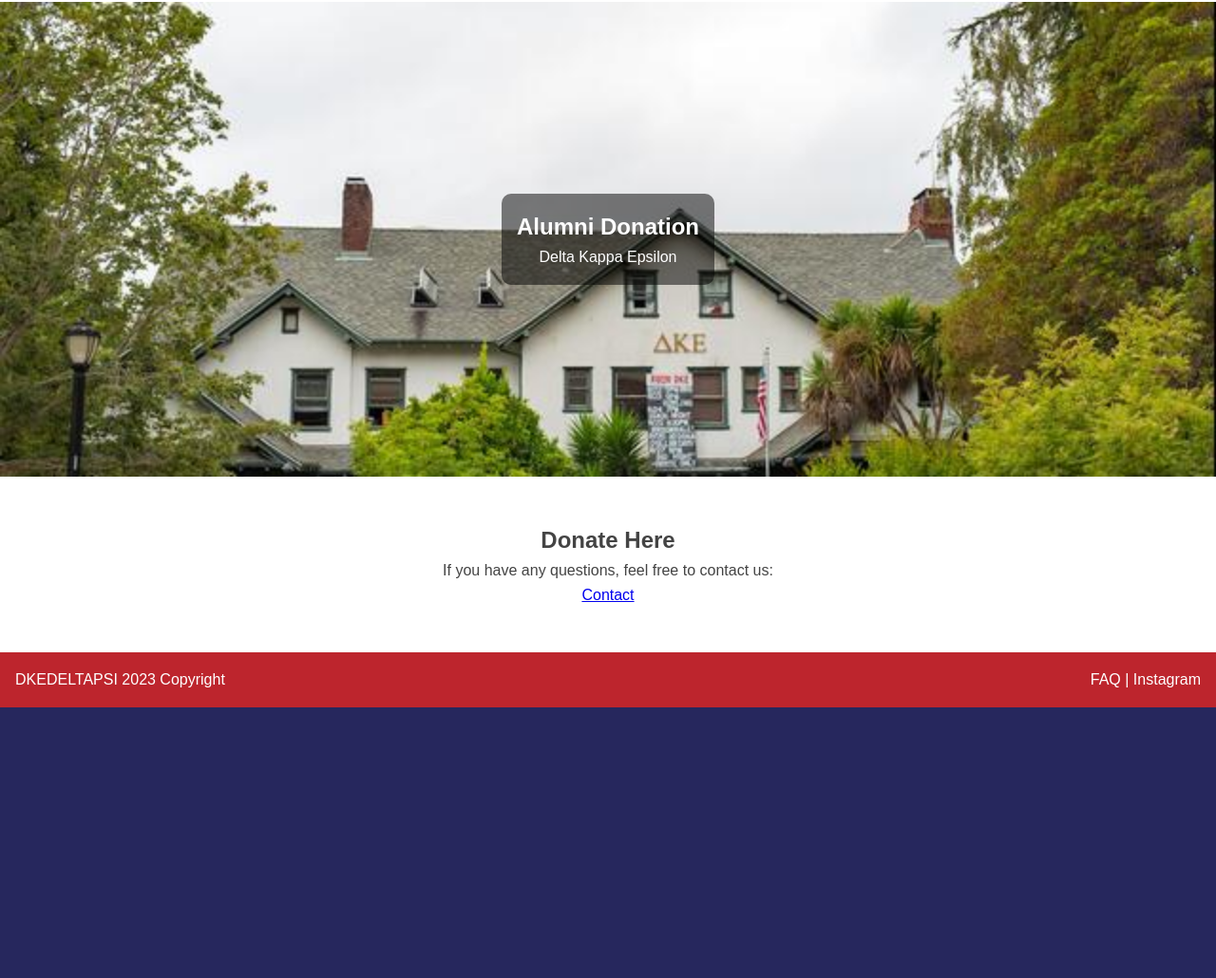
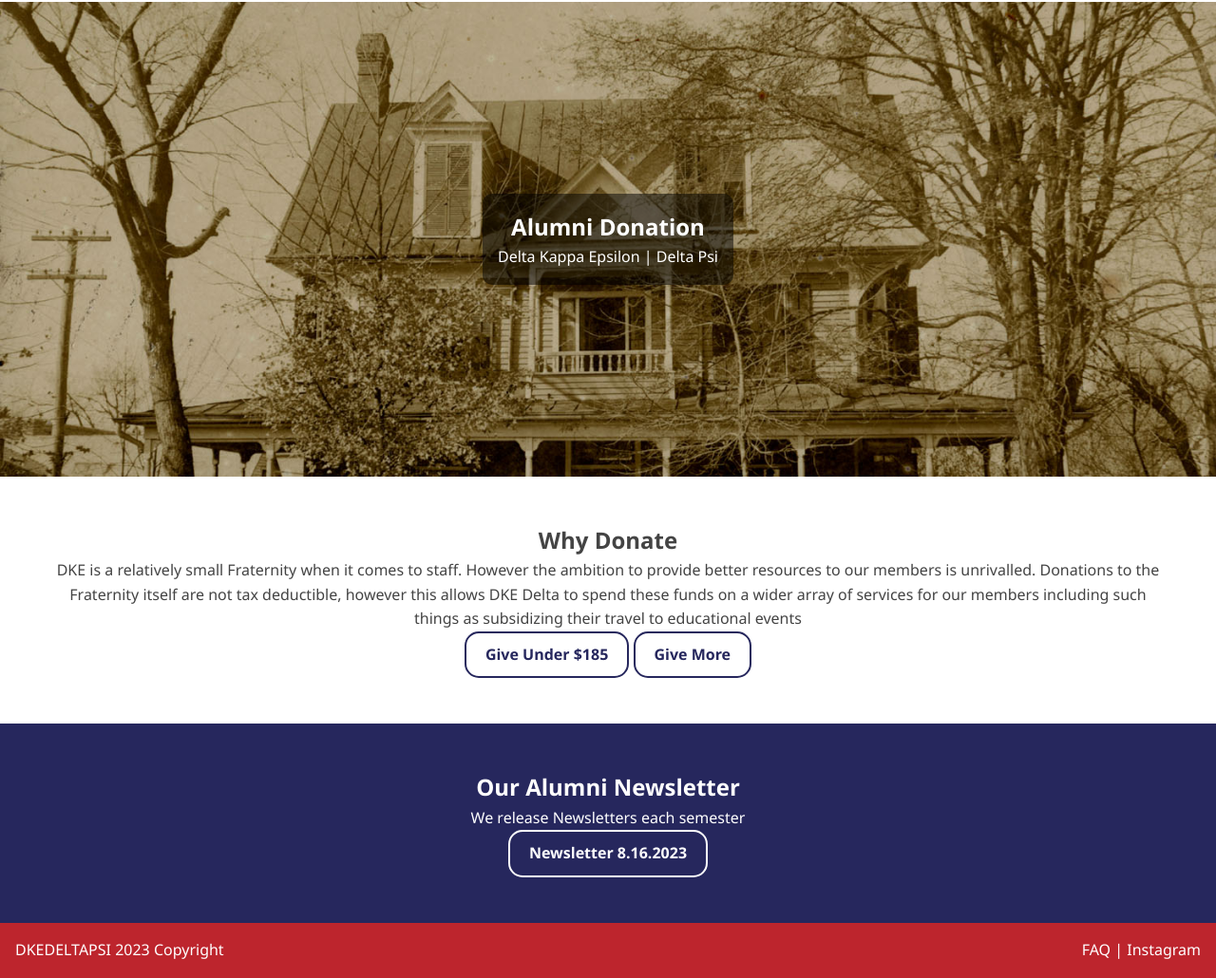
Before and after one commit to micah-roberson/DKE-IU, a plain HTML site: page donate.html in a window 1280 px wide. Shown: the part 84-1114 px from the top of the page at 95% size. Before the commit the page ends 829 px from the top, so only its background shows below. Drawn offline with Linux system fonts and the light colour scheme; a script that the page names is missing.

Commit message:
Donation
is up

```diff
--- a/donate.html
+++ b/donate.html
@@ -3,16 +3,18 @@
 <head>
     <meta charset="UTF-8">
     <meta name="viewport" content="width=device-width, initial-scale=1.0">
+    <link rel="icon" type="image/png" href="images/crest.jpeg">
     <title>Delta Kappa Epsilon</title>
     <style>
         /* Reset some default styles */
         body, h1, h2, p {
             margin: 0;
             padding: 0;
+            font-family:'Segoe UI', Tahoma, Geneva, Verdana, sans-serif;
         }
 
         body {
-            font-family: Arial, sans-serif;
+            font-family:'Segoe UI', Tahoma, Geneva, Verdana, sans-serif;
             line-height: 1.6;
             background-color: #26275D;
             color: #444;
@@ -23,16 +25,53 @@
             background-color: #FFF;
             color: #26275D;
             display: flex;
+            font-weight:600;
             justify-content: space-between;
             align-items: center;
             padding: 1rem 2rem;
+            font-family:'Segoe UI', Tahoma, Geneva, Verdana, sans-serif;
         }
 
         .header h1 {
             margin: 0;
             display: flex;
             align-items: center;
+            font-family:'Segoe UI', Tahoma, Geneva, Verdana, sans-serif;
         }
+        .custom-button {
+    display: inline-block;
+    padding: 10px 20px;
+    border: 2px solid #26275D;
+    color: #26275D;
+    text-decoration: none;
+    font-weight: bold;
+    transition: transform 0.1s ease-in-out;
+    border-radius: 15px;
+}
+
+.custom-button:hover {
+    background-color: #26275D;
+    color: #fff;
+    transform: translate(0, -2px);
+}
+.custom-button2 {
+    display: inline-block;
+    padding: 10px 20px;
+    border: 2px solid #FFF;
+    color: #FFF;
+    text-decoration: none;
+    font-weight: bold;
+    transition: transform 0.1s ease-in-out;
+    border-radius: 15px;
+}
+
+.custom-button2:hover {
+    background-color: #BD252D;
+    color: #fff;
+    transform: translate(0, -2px);
+}
+        /* Header */
+
 
         .header img {
             height: 50px; /* Adjust the height as needed */
@@ -53,17 +92,17 @@
             padding: 14px 16px;
             text-decoration: none;
             transition: background-color 0.3s, color 0.3s;
+            border-radius: 15;
         }
 
         .navbar a:hover {
             background-color: #26275D;
             color: #EFAD26;
-            border-radius: 15;
         }
 
         /* Hero Image */
         .hero-image {
-            background-image: url('images/ph2rx5.jpg');
+            background-image: url('images/Delta_Kappa_Epsilon_New_1925-1934.jpg');
             background-size: cover;
             height: 500px;
             display: flex;
@@ -96,7 +135,16 @@
             background-color: #26275D;
             color: #fff;
         }
-
+        .custom-button {
+    display: inline-block;
+    padding: 10px 20px;
+    border: 2px solid #26275D;
+    color: #26275D;
+    text-decoration: none;
+    font-weight: bold;
+    transition: transform 0.1s ease-in-out;
+    border-radius: 15px;
+}
         /* Footer */
         .footer {
     display: flex;
@@ -124,69 +172,46 @@
                 overflow: auto;
             }
         }
-        .card-container {
-            display: flex;
-            justify-content: center;
-            flex-wrap: wrap;
-            margin-left: 10px;
-            margin-right: 10px;
-        }
-
-        .card img {
-            max-width: 100px;
-            border-radius: 50%;
-            margin-left: 10px;
-            margin-right: 10px;
-        }
     </style>
 </head>
 <body>
     <div class="header">
+
         <h1>
             <img src="images/crest.jpeg" alt="DKE Crest" />
             Delta Kappa Epsilon</h1>
         <div class="navbar">
             <a href="about.html">About</a>
             <a href="brothers.html">Brothers</a>
-            <a href="donate.html">Donate</a>
+
             <a href="calendar.html">Calendar</a>
             <a href="merch.html">Merch</a>
             <a href="Rush.html">Rush</a>
-            <a href="signin.html">myDKE</a>
+            <a href="media.html">Media</a>
+            <a href="donate.html">Dontate</a>
+
         </div>
     </div>
 
     <div class="hero-image">
         <div class="hero-content">
             <h2>Alumni Donation</h2>
-            <p>Delta Kappa Epsilon</p>
+            <p>Delta Kappa Epsilon | Delta Psi</p>
         </div>
     </div>
 
-     <!-- Donation Section -->
-     <div class="intro">
-        <h2>Donate Here</h2>
-        <script src="https://www.paypal.com/sdk/js?client-id=YOUR_CLIENT_ID"></script>
-        <script>
-            paypal.Buttons({
-                createOrder: function(data, actions) {
-                    return actions.order.create({
-                        purchase_units: [{
-                            amount: {
-                                value: '10.00' // Set the donation amount here
-                            }
-                        }]
-                    });
-                },
-                onApprove: function(data, actions) {
-                    return actions.order.capture().then(function(details) {
-                        alert('Thank you for your donation, ' + details.payer.name.given_name + '!');
-                    });
-                }
-            }).render('#paypal-button-container');
-        </script>
-        <p>If you have any questions, feel free to contact us:</p>
-        <a href="mailto:piwanski@iu.edu" class="contact-button">Contact</a>
+    <div class="intro">
+        <h2>Why Donate</h2>
+        <p>DKE is a relatively small Fraternity when it comes to staff. However the ambition to provide better resources to our members is unrivalled. Donations to the Fraternity itself are not tax deductible, however this allows DKE Delta to spend these funds on a wider array of services for our members including such things as subsidizing their travel to educational events</p>
+        <a href="https://buy.stripe.com/5kA01Q6tkcqM44EbOT" class="custom-button">Give Under $185</a>
+        <a href="https://buy.stripe.com/9AQ3e21908aw8kUcSW" class="custom-button">Give More</a>
+    </div>
+
+    <div class="values">
+        <h2>Our Alumni Newsletter</h2>
+        <p>We release Newsletters each semester</p>
+        <a href="DKE Delta Psi Newsletter 8.16.2023 v4.pdf" class="custom-button2">Newsletter 8.16.2023</a>
+
     </div>
 
 
```
Also changed, not shown: Rush.html (+1 -1 lines), about.html (+1 -0 lines), brothers.html (+1 -1 lines), calendar.html (+1 -0 lines), faq.html (+1 -1 lines), media.html (+1 -1 lines), merch.html (+1 -1 lines), 1 other file.
